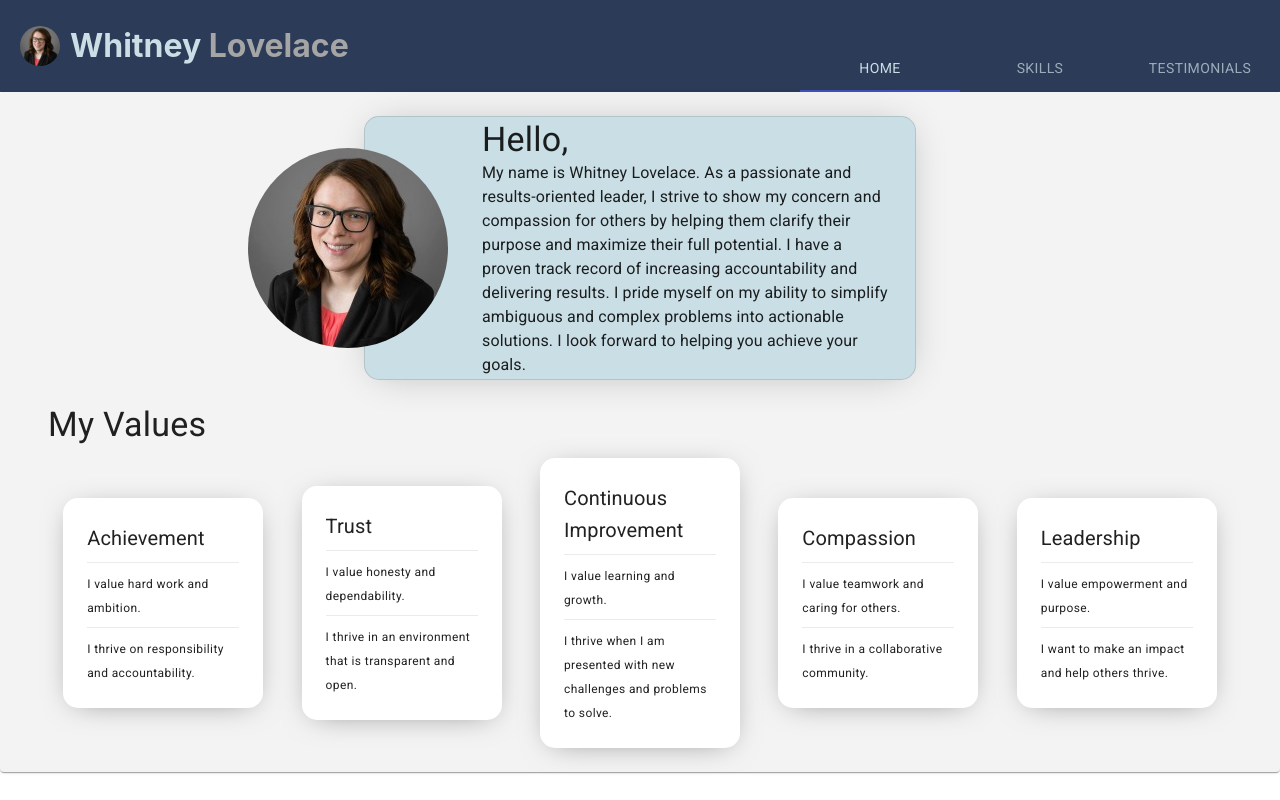
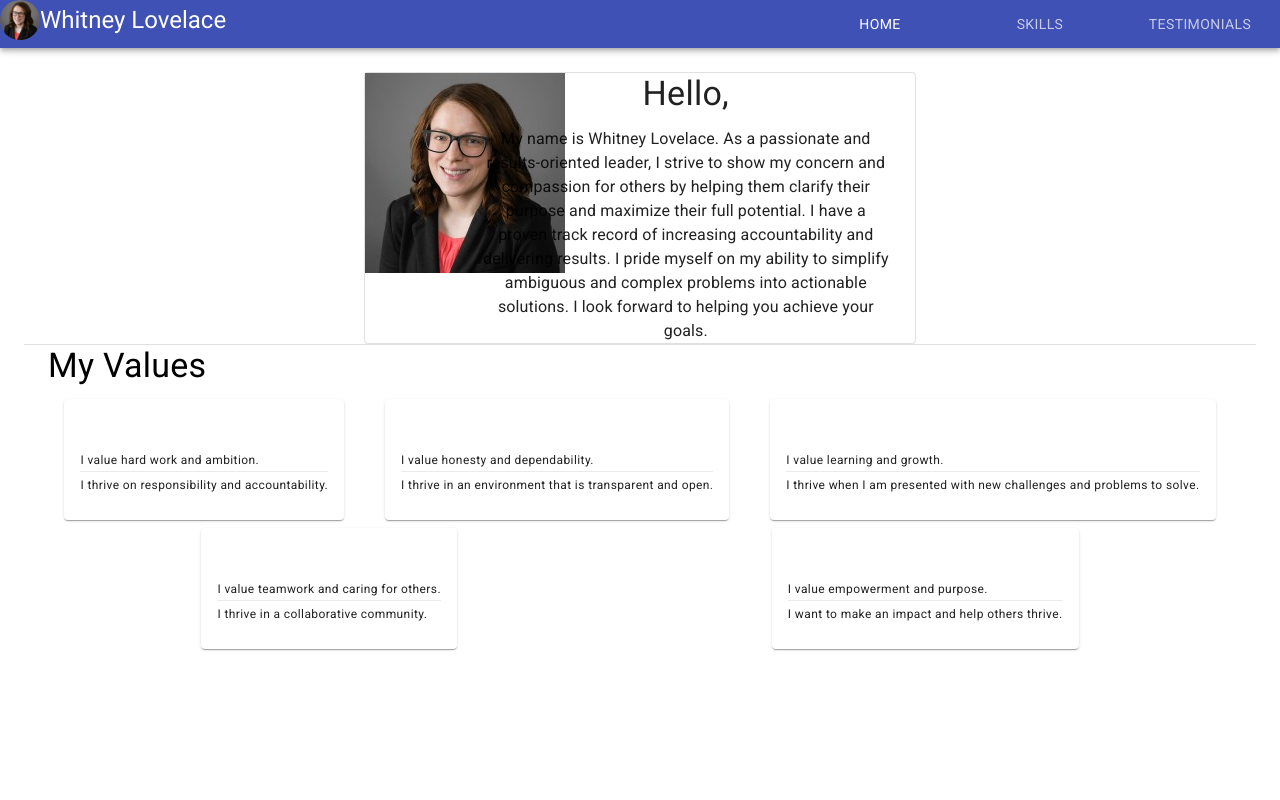
Before and after one commit to grey-lovelace/react-resume, a React (Create React App) app: page / in a window 1280 px wide. Built offline with nearby package versions, Linux system fonts and the light colour scheme.

Commit message:
WIP use other styles

```diff
--- a/src/App.css
+++ b/src/App.css
@@ -10,7 +10,8 @@
 }
 
 .top-banner {
-  background-color: var(--secondary-color);
+  border-color: var(--secondary-color);
+  border-bottom-width: 3px;
   color: var(--primary-color)
 }
 
--- a/src/App.js
+++ b/src/App.js
@@ -1,8 +1,8 @@
-import { Grid, Paper } from '@material-ui/core'
+import { AppBar, Grid, Paper } from '@material-ui/core'
 import Skills from 'components/Skills'
 import Testimonials from 'components/Testimonials'
 import React, { useState } from 'react'
-import './App.css'
+// import './App.css'
 import Home from './components/Home'
 import NamePlate from './components/NamePlate'
 import NavBar from './components/NavBar'
@@ -11,14 +11,15 @@ import { withStyles } from "@material-ui/core/styles";
 import useStyles from 'useStyles'
 import '@fontsource/roboto';
 
-function App() {
+const App = () => {
   const [currentTab, setCurrentTab] = useState('Home');
 
   const classes = useStyles();
 
   return (
     <div >
-      <Grid container className={"top-banner"}>
+      <AppBar position='static'>
+        <Grid container>
           <Grid item xs={12} md={4}>
             <NamePlate />
           </Grid>
@@ -26,7 +27,9 @@ function App() {
             <NavBar currentValue={currentTab} handleChange={setCurrentTab}/>
           </Grid>
         </Grid>
-      <Paper className={classes.root}>
+      </AppBar>
+
+      {/* <Paper className={classes.root}> */}
         <TabPanel currentTab={currentTab} tabName={'Home'}>
           <Home />
         </TabPanel>
@@ -39,7 +42,7 @@ function App() {
         <TabPanel currentTab={currentTab} tabName={'Testimonials'}>
           <Testimonials />
         </TabPanel>
-      </Paper>
+      {/* </Paper> */}
 
     </div>
   )
--- a/src/components/Home.js
+++ b/src/components/Home.js
@@ -1,4 +1,4 @@
-import { Box, Container, Grid, Paper, Table, TableBody, TableCell, TableContainer, TableHead, TableRow, Typography } from "@material-ui/core";
+import { Box, Container, Divider, Grid, Paper, Table, TableBody, TableCell, TableContainer, TableHead, TableRow, Typography } from "@material-ui/core";
 import React from "react";
 import useStyles from "useStyles";
 import profilePic from '../images/profile.jpeg';
@@ -9,17 +9,18 @@ function Home() {
     const classes = useStyles();
 
     return (
-        <div>
+        <Box>
             <Container maxWidth='sm'>
                 <Paper elevation={3} variant="outlined" className={classes.paperRoot}>
-                    <Grid container >
-                        <Grid container item justify='center' alignItems="center" xs={12} md={2}>
+                    <Grid container justify='space-around' align ="center">
+                        <Grid item xs={12} md={2}>
                             <img className='profile-pic' src={profilePic} />
                         </Grid>
-                        <Grid container item xs={12} md={10}>
+                        <Grid item xs={12} md={10}>
                             <Container>
                                 <Typography
                                     variant={"h4"}
+                                    gutterBottom
                                 >
                                     Hello,
                                 </Typography>
@@ -43,9 +44,9 @@ function Home() {
                     </Grid>
                 </Paper>
             </Container>
-            <br></br>
+            <Divider></Divider>
             <Values />
-        </div>
+        </Box>
     )
 }
 
--- a/src/components/NamePlate.js
+++ b/src/components/NamePlate.js
@@ -1,4 +1,4 @@
-import { Avatar, Grid } from '@material-ui/core';
+import { Avatar, Grid, Typography } from '@material-ui/core';
 import React from 'react';
 import profilePic from '../images/profile.jpeg';
 
@@ -9,10 +9,10 @@ const NamePlate = () => {
                     <Avatar src={profilePic} className='avatar'/>
                 </Grid>
                 <Grid item >
-                    <h1>
+                    <Typography variant='h5'>
                         <span className='first-name'>{'Whitney'}</span>
                         <span className='last-name'>{' Lovelace'}</span>
-                    </h1>
+                    </Typography>
                 </Grid>
             </Grid>
             // {/* <h3 className='name-sub'>{'Some other thing to say'}</h3> */}
--- a/src/components/TestimonialCard.js
+++ b/src/components/TestimonialCard.js
@@ -8,7 +8,7 @@ function TestimonialCard(props) {
 
     return(
         <Grid item xs={12} className='testimonial-card' >
-            <Paper className={classes.paperRoot}>
+            <Paper elevation={3} variant="outlined" className={classes.paperRoot}>
                 <Container>
                     <Typography className="testimonial-quote">{props.quote}</Typography>
                     <Typography style={{ fontWeight: 600, textAlign: 'right', padding: '15px' }}>- {props.author}</Typography>
--- a/src/components/Values.js
+++ b/src/components/Values.js
@@ -1,4 +1,4 @@
-import { Box, Card, CardContent, Chip, Container, Divider, Grid, GridList, GridListTile, Paper, Table, TableBody, TableCell, TableContainer, TableHead, TableRow, Typography } from "@material-ui/core";
+import { Box, Card, CardContent, CardHeader, Chip, Container, Divider, Grid, GridList, GridListTile, Paper, Table, TableBody, TableCell, TableContainer, TableHead, TableRow, Typography } from "@material-ui/core";
 import React from "react";
 import useStyles from "useStyles";
 
@@ -47,14 +47,16 @@ function Values() {
                 {values.map(value => {
                     return <Grid item>
                         <Card className={classes.card}>
-                            <CardContent className={classes.content}>
+                            <CardHeader className={classes.content}>
                                 <Typography
                                     variant={"h6"}
-                                    gutterBottom
+                                    // gutterBottom
                                 >
                                     {value.title}
                                 </Typography>
-                                <Divider className={classes.divider} light />
+                            </CardHeader>
+                            <CardContent className={classes.content}>
+                                {/* <Divider className={classes.divider} light /> */}
                                 <Typography
                                     variant={"caption"}
                                 >
--- a/src/useStyles.js
+++ b/src/useStyles.js
@@ -2,56 +2,57 @@ const { makeStyles } = require("@material-ui/core");
 
 const useStyles = makeStyles(theme => ({
     root: {
-      backgroundColor: '#F3F3F3'
+      // backgroundColor: 'white'
     },
     paperRoot: {
-      backgroundColor: '#cadee5',
-      padding: '2px',
-      margin: "auto",
-      transition: "0.3s",
-      borderRadius: '15px',
-      boxShadow: "0 2px 40px -12px rgba(0,0,0,0.3)",
-      "&:hover": {
-        boxShadow: "0 4px 70px -12.125px rgba(0,0,0,0.3)"
-      }
+      // borderColor: 'blue',
+      // borderWidth: '2px',
+      // padding: '2px',
+      // margin: "auto",
+      // transition: "0.3s",
+      // borderRadius: '15px',
+      // boxShadow: "0 2px 40px -12px rgba(0,0,0,0.3)",
+      // "&:hover": {
+      //   boxShadow: "0 4px 70px -12.125px rgba(0,0,0,0.3)"
+      // }
     },
     thickDivider: {
-      height: 4,
-      color: '#cadee5'
+      // height: 4,
+      // color: '#cadee5'
     },
     card: {
-      maxWidth: 200,
-      margin: "auto",
-      transition: "0.3s",
-      borderRadius: '15px',
-      boxShadow: "0 4px 30px -12px rgba(0,0,0,0.5)",
-      "&:hover": {
-        boxShadow: "0 8px 50px -12.125px rgba(0,0,0,0.5)"
-      }
+      // maxWidth: 200,
+      // margin: "auto",
+      // transition: "0.3s",
+      // borderRadius: '15px',
+      // boxShadow: "0 4px 30px -12px rgba(0,0,0,0.5)",
+      // "&:hover": {
+      //   boxShadow: "0 8px 50px -12.125px rgba(0,0,0,0.5)"
+      // }
     },
     media: {
-      paddingTop: "56.25%"
+      // paddingTop: "56.25%"
     },
     content: {
-      textAlign: "left",
-      padding: theme.spacing.unit * 3
+      // textAlign: "left",
+      // padding: theme.spacing.unit * 3
     },
     divider: {
-      margin: `${theme.spacing.unit * 1}px 0`
+      // margin: `${theme.spacing.unit * 1}px 0`
     },
     heading: {
-      fontWeight: "bold"
+      // fontWeight: "bold"
     },
     subheading: {
-      lineHeight: 1.8
+      // lineHeight: 1.8
     },
-    avatar: {
-      display: "inline-block",
-      border: "2px solid white",
-      "&:not(:first-of-type)": {
-        marginLeft: -theme.spacing.unit
-      }
-    },
+    // avatar: {
+    //   display: "inline-block",
+    //   border: "2px solid white",
+    //   "&:not(:first-of-type)": {
+    //     marginLeft: -theme.spacing.unit
+    //   }
+    // },
 }));
 
 export default useStyles
```
Lines whose indentation alone changed are shown as unchanged.
